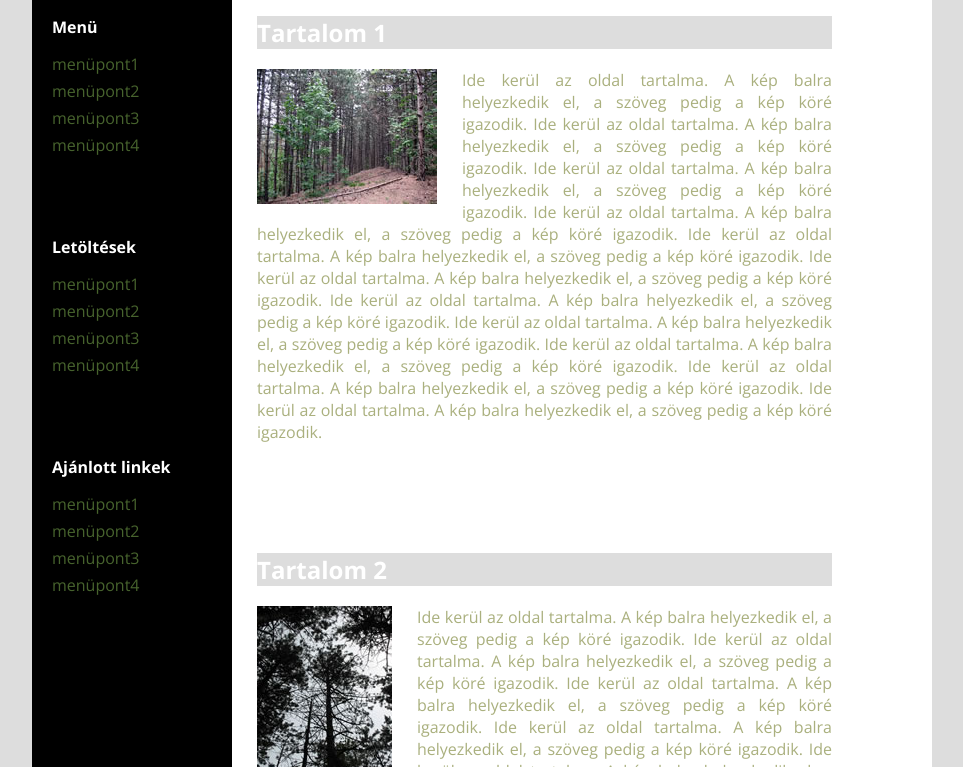
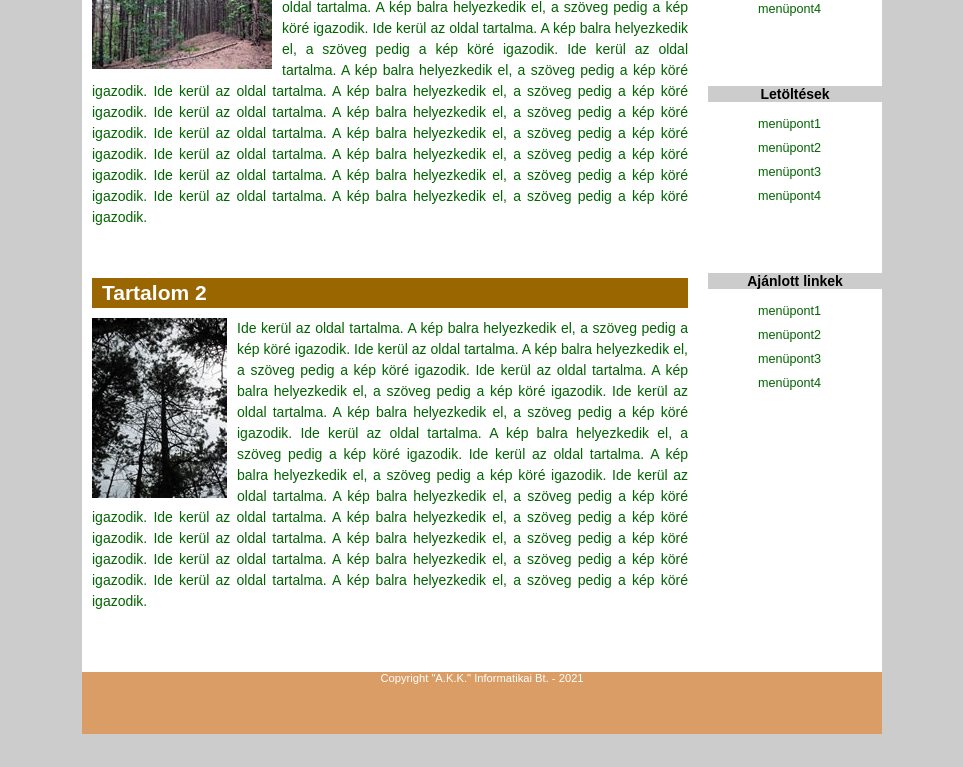
Before and after one commit to Zandras14/pilis, a plain HTML site: page index.html in a window 1280 px wide. Shown: the part 292-1059 px from the top of the page, without its empty margins (158-1121 px from the left). After the commit the page ends 1036 px from the top, so only its background shows below. Drawn offline with nearby package versions, Linux system fonts and the light colour scheme.

Commit message:
minta3 kesz

```diff
--- /dev/null
+++ b/css/style3.css
@@ -0,0 +1,103 @@
+*{
+    box-sizing: border-box;
+    padding:0;
+    margin:0;
+}
+html{
+    font-size:14px;
+}
+body{
+    background: #cccccc;
+    font-family: Arial, Helvetica, sans-serif;
+}
+.container{
+    background: #cccccc;
+    margin:0 auto;
+    max-width: 800px;
+    padding: 10px 0;
+}
+.header{
+    background: url('../img/logo3.jpg') no-repeat;
+    background-size:contain;
+    height: 151px;
+    padding-left: 175px;
+    text-transform: uppercase;
+    font-size: 1,5rem;
+    color: white;
+    font-weight: bold;
+}
+.sidebar{
+    width:23%;
+    float:right;
+    background: white;
+}
+.content{
+    float:left;
+    background:white;
+    width:77%;
+}
+.nyuszi{
+    padding-top: 15px;
+    background:white;
+}
+.nyuszi::after {
+    content: "";
+    clear: both;
+    display: table;
+
+  }
+  .block{
+      padding:0 0 50px 10px;
+  }
+  .block h3{
+      background-color: #cccccc;
+      color:black;
+      text-align: center;
+      font-size: 1rem;
+      margin-top: 15px;
+      margin-bottom: 10px;
+  }
+
+  .block ul{
+      list-style-type: none;
+
+  }
+  .block ul li a{
+      padding:5px 0 5px 50px;
+      text-decoration: none;
+      color:darkgreen;
+      font-size: .9rem;
+      display: inline-block;
+
+  }
+  .block ul li a:hover{
+      color:white;
+  }
+  .content{
+      padding: 10px 10px 10px 10px;
+  }
+  .content p{
+      text-align: justify;
+      line-height: 1.5;
+      color: darkgreen;
+  }
+  .content .news h2{
+      background: #996600;
+      color:white;
+      padding: 3px 10px;
+      margin: 0 0 10px 0;
+  }
+  .news{
+      margin-bottom: 50px;
+  }
+  .news p img{
+    float:left;
+    padding: 0 10px 5px 0;
+  }
+  .footer{
+      text-align: center;
+      color: white;
+      background-color: #db9d66;
+      padding-bottom: 50px;
+      font-size: .8rem;
+  }
--- a/index.html
+++ b/index.html
@@ -5,12 +5,12 @@
     <meta http-equiv="X-UA-Compatible" content="IE=edge">
     <meta name="viewport" content="width=device-width, initial-scale=1.0">
     <title>Pilis</title>
-    <link rel="stylesheet" href="css/style2.css">
+    <link rel="stylesheet" href="css/style3.css">
 </head>
 <body>
     <div class="container">
         <h1 class="header">pilis.hu</h1>
-
+        <div class="nyuszi">
         <div class="sidebar">
             <div class="block">
                 <h3>Menü</h3>
@@ -21,7 +21,6 @@
                     <li class="menupont"><a href="#">menüpont4</a></li>
                 </ul>
             </div>
-
             <div class="block">
                 <h3>Letöltések</h3>
                 <ul>
@@ -31,7 +30,6 @@
                     <li class="menupont"><a href="#">menüpont4</a></li>
                 </ul>
             </div>
-
             <div class="block">
                 <h3>Ajánlott linkek</h3>
                 <ul>
@@ -42,24 +40,24 @@
                 </ul>
             </div>
         </div>
+        <div class="content">
 
-                <div class="content">
             <div class="news">
                 <h2>Tartalom 1</h2>
-                        <p><img src="img/kep01.jpg" style="margin-right:25px;">Ide kerül az oldal tartalma. A kép balra helyezkedik el, a szöveg pedig a kép köré igazodik. Ide kerül az oldal tartalma. A kép balra helyezkedik el, a szöveg pedig a kép köré igazodik. Ide kerül az oldal tartalma. A kép balra helyezkedik el, a szöveg pedig a kép köré igazodik. Ide kerül az oldal tartalma. A kép balra helyezkedik el, a szöveg pedig a kép köré igazodik. Ide kerül az oldal tartalma. A kép balra helyezkedik el, a szöveg pedig a kép köré igazodik. Ide kerül az oldal tartalma. A kép balra helyezkedik el, a szöveg pedig a kép köré igazodik. Ide kerül az oldal tartalma. A kép balra helyezkedik el, a szöveg pedig a kép köré igazodik. Ide kerül az oldal tartalma. A kép balra helyezkedik el, a szöveg pedig a kép köré igazodik. Ide kerül az oldal tartalma. A kép balra helyezkedik el, a szöveg pedig a kép köré igazodik. Ide kerül az oldal tartalma. A kép balra helyezkedik el, a szöveg pedig a kép köré igazodik. Ide kerül az oldal tartalma. A kép balra helyezkedik el, a szöveg pedig a kép köré igazodik.
+                <p><img src="img/kep01.jpg" alt="vmi">Ide kerül az oldal tartalma. A kép balra helyezkedik el, a szöveg pedig a kép köré igazodik. Ide kerül az oldal tartalma. A kép balra helyezkedik el, a szöveg pedig a kép köré igazodik. Ide kerül az oldal tartalma. A kép balra helyezkedik el, a szöveg pedig a kép köré igazodik. Ide kerül az oldal tartalma. A kép balra helyezkedik el, a szöveg pedig a kép köré igazodik. Ide kerül az oldal tartalma. A kép balra helyezkedik el, a szöveg pedig a kép köré igazodik. Ide kerül az oldal tartalma. A kép balra helyezkedik el, a szöveg pedig a kép köré igazodik. Ide kerül az oldal tartalma. A kép balra helyezkedik el, a szöveg pedig a kép köré igazodik. Ide kerül az oldal tartalma. A kép balra helyezkedik el, a szöveg pedig a kép köré igazodik. Ide kerül az oldal tartalma. A kép balra helyezkedik el, a szöveg pedig a kép köré igazodik. Ide kerül az oldal tartalma. A kép balra helyezkedik el, a szöveg pedig a kép köré igazodik. Ide kerül az oldal tartalma. A kép balra helyezkedik el, a szöveg pedig a kép köré igazodik.
                 </p>
             </div>
 
             <div class="news">
                 <h2>Tartalom 2</h2>
-                        <p><img src="img/kep02.jpg" style="margin-right:25px;">Ide kerül az oldal tartalma. A kép balra helyezkedik el, a szöveg pedig a kép köré igazodik. Ide kerül az oldal tartalma. A kép balra helyezkedik el, a szöveg pedig a kép köré igazodik. Ide kerül az oldal tartalma. A kép balra helyezkedik el, a szöveg pedig a kép köré igazodik. Ide kerül az oldal tartalma. A kép balra helyezkedik el, a szöveg pedig a kép köré igazodik. Ide kerül az oldal tartalma. A kép balra helyezkedik el, a szöveg pedig a kép köré igazodik. Ide kerül az oldal tartalma. A kép balra helyezkedik el, a szöveg pedig a kép köré igazodik. Ide kerül az oldal tartalma. A kép balra helyezkedik el, a szöveg pedig a kép köré igazodik. Ide kerül az oldal tartalma. A kép balra helyezkedik el, a szöveg pedig a kép köré igazodik. Ide kerül az oldal tartalma. A kép balra helyezkedik el, a szöveg pedig a kép köré igazodik. Ide kerül az oldal tartalma. A kép balra helyezkedik el, a szöveg pedig a kép köré igazodik. Ide kerül az oldal tartalma. A kép balra helyezkedik el, a szöveg pedig a kép köré igazodik.
+                <p><img src="img/kep02.jpg" alt="vmi">Ide kerül az oldal tartalma. A kép balra helyezkedik el, a szöveg pedig a kép köré igazodik. Ide kerül az oldal tartalma. A kép balra helyezkedik el, a szöveg pedig a kép köré igazodik. Ide kerül az oldal tartalma. A kép balra helyezkedik el, a szöveg pedig a kép köré igazodik. Ide kerül az oldal tartalma. A kép balra helyezkedik el, a szöveg pedig a kép köré igazodik. Ide kerül az oldal tartalma. A kép balra helyezkedik el, a szöveg pedig a kép köré igazodik. Ide kerül az oldal tartalma. A kép balra helyezkedik el, a szöveg pedig a kép köré igazodik. Ide kerül az oldal tartalma. A kép balra helyezkedik el, a szöveg pedig a kép köré igazodik. Ide kerül az oldal tartalma. A kép balra helyezkedik el, a szöveg pedig a kép köré igazodik. Ide kerül az oldal tartalma. A kép balra helyezkedik el, a szöveg pedig a kép köré igazodik. Ide kerül az oldal tartalma. A kép balra helyezkedik el, a szöveg pedig a kép köré igazodik. Ide kerül az oldal tartalma. A kép balra helyezkedik el, a szöveg pedig a kép köré igazodik.
                 </p>
             </div>
+
         </div>
         </div>
         <div class="footer">Copyright "A.K.K." Informatikai Bt. - 2021
         </div>
-
-
+    </div>
 </body>
 </html>
```
Lines whose indentation alone changed are shown as unchanged.
